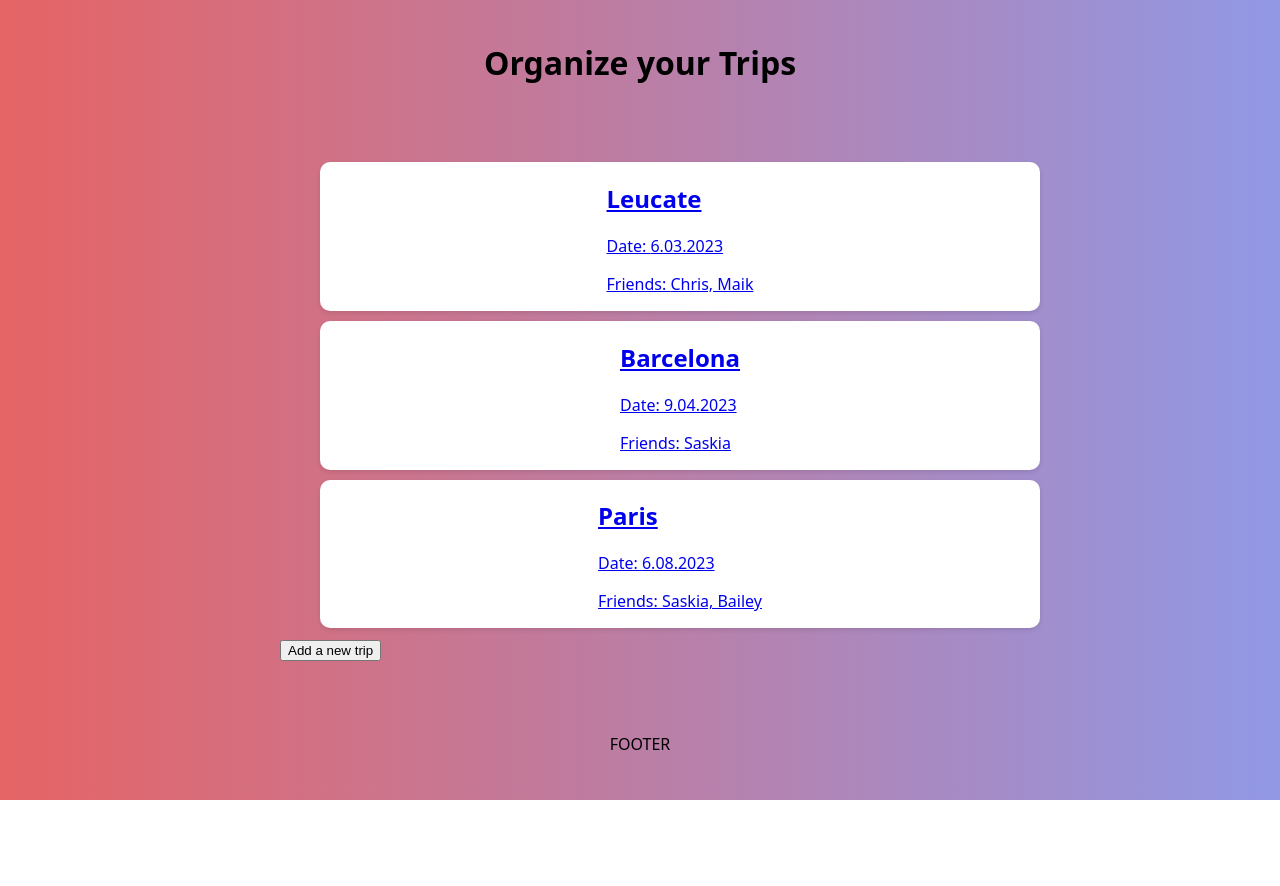
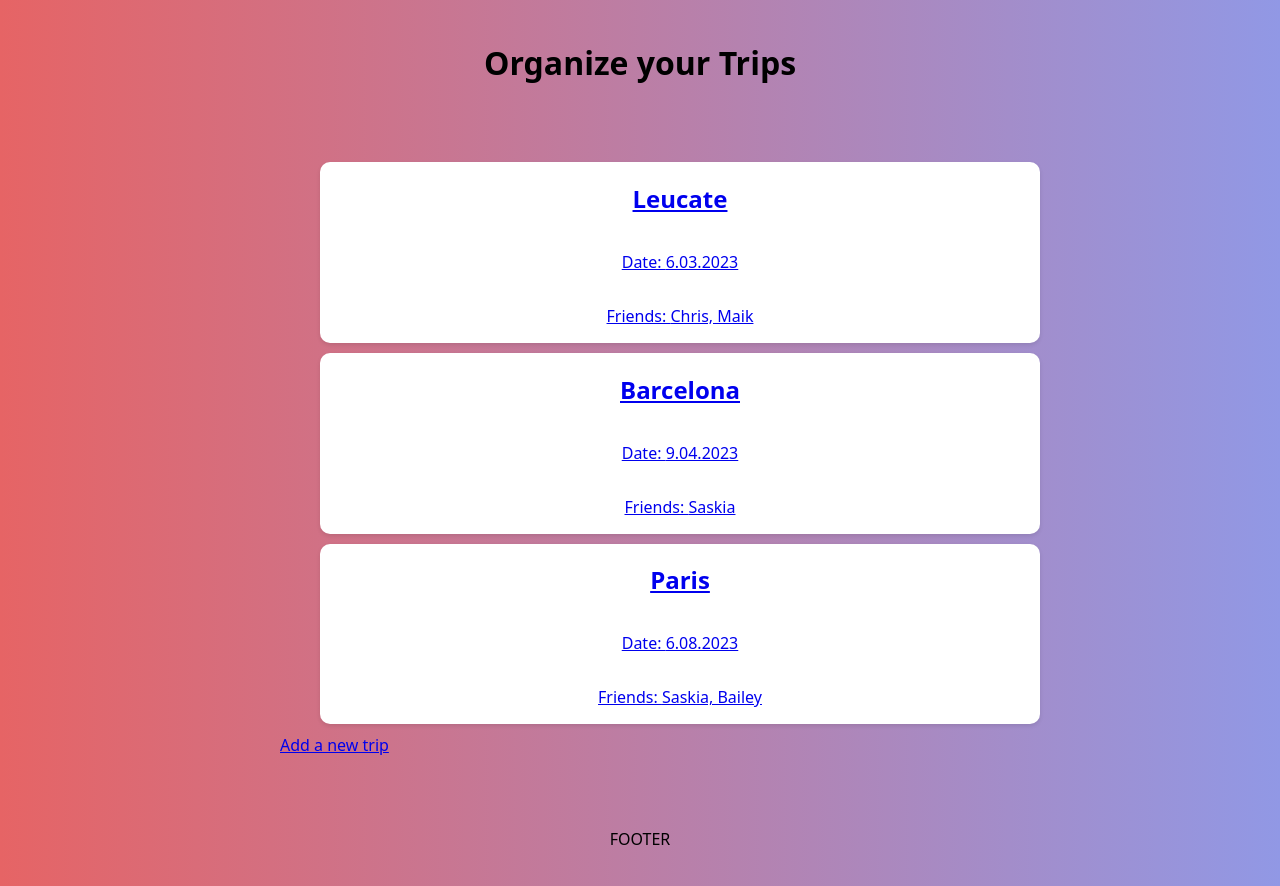
Before and after one commit to SelcoD/CampingFriends, a Next.js app: page / in a window 1280 px wide. Before the commit the page ends 800 px from the top, so only its background shows below. Built offline with nearby package versions, Linux system fonts and the light colour scheme.

Commit message:
button exchanged for links

```diff
--- a/components/DetailCard.js
+++ b/components/DetailCard.js
@@ -30,9 +30,7 @@ export default function DetailCard({ campingTrips }) {
           <h4>{campingTrips && campingTrips.details.join(", ")}</h4>
           <h4>{campingTrips && campingTrips.friends.join(", ")}</h4>
         </Card>
-        <Link href="/">
-          <button>Go to List Page</button>
-        </Link>
+        <Link href="/">Go to List Page</Link>
       </Container>
       <Footer>
         <p>FOOTER</p>
--- a/components/Form.js
+++ b/components/FormCard.js
@@ -1,7 +1,7 @@
 import { Container, Card, Header, Footer } from "../styles/styles";
 import Link from "next/link";
 
-export default function Form() {
+export default function FormCard() {
   return (
     <>
       <Header>
@@ -54,9 +54,7 @@ export default function Form() {
             </div>
           </form>
         </Card>
-        <Link href="/">
-          <button>Go to List Page</button>
-        </Link>
+        <Link href="/">Go to List Page</Link>
       </Container>
       <Footer>
         <p>FOOTER</p>
--- a/components/ListCard.js
+++ /dev/null
@@ -1,11 +0,0 @@
-const ListCard = ({ trip }) => {
-  return (
-    <div>
-      <h2>{trip.location}</h2>
-      <p>Date: {trip.date}</p>
-      <p>Friends: {trip.friends.join(", ")}</p>
-    </div>
-  );
-};
-
-export default ListCard;
--- a/components/TripList.js
+++ b/components/TripList.js
@@ -1,6 +1,5 @@
 import { Container, Card, Header, Footer } from "../styles/styles";
 import Link from "next/link";
-import ListCard from "./ListCard";
 import styled from "styled-components";
 
 export default function TripList({ campingTrips }) {
@@ -15,14 +14,14 @@ export default function TripList({ campingTrips }) {
             <StyledList key={trip.id}>
               <Link href={`/detailpage/${trip.id}`}>
                 <Card>
-                  <ListCard trip={trip} />
+                  <h2>{trip.location}</h2>
+                  <p>Date: {trip.date}</p>
+                  <p>Friends: {trip.friends.join(", ")}</p>
                 </Card>
               </Link>
             </StyledList>
           ))}
-          <Link href="/formpage">
-            <button>Add a new trip</button>
-          </Link>
+          <Link href="/formpage">Add a new trip</Link>
         </Container>
       </ul>
       <Footer>
--- a/pages/formpage.js
+++ b/pages/formpage.js
@@ -1,9 +1,9 @@
-import Form from "@/components/Form";
+import FormCard from "@/components/FormCard";
 
 export default function FormPage() {
   return (
     <>
-      <Form />
+      <FormCard />
     </>
   );
 }
```
